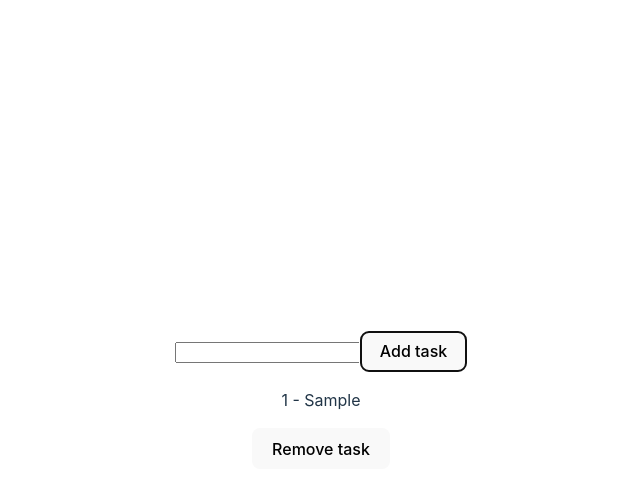
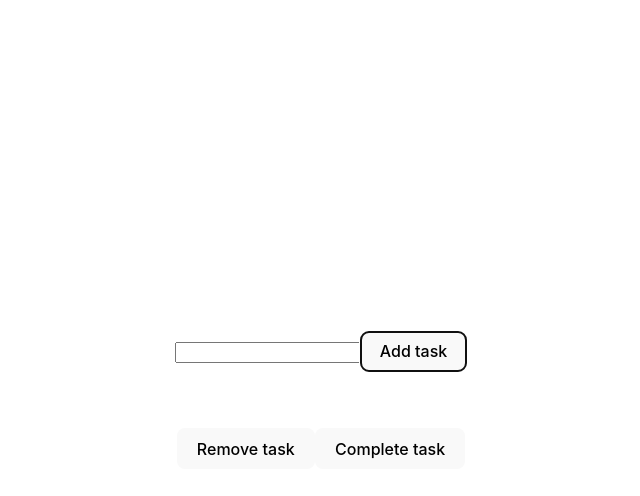
Before and after one commit to benitomiyazato/reactjs-course, a React (Vite) app: page / in a window 1280 px wide. Both pictures are taken after typing "Sample" into the empty fields and a click on the button "Add task". Shown: the top 496 px of the page, without its empty margins (319-959 px from the left). Built offline with nearby package versions, Linux system fonts and the light colour scheme.

Commit message:
complete task funcionality

```diff
--- a/src/App.jsx
+++ b/src/App.jsx
@@ -1,15 +1,6 @@
 import "./App.css";
 import { useState } from "react";
-import { Planet } from "./Planet";
-
-const planets = [
-  { name: "Mars", isGasPlanet: false },
-  { name: "Earth", isGasPlanet: false },
-  { name: "Jupiter", isGasPlanet: true },
-  { name: "Venus", isGasPlanet: false },
-  { name: "Neptune", isGasPlanet: true },
-  { name: "Uranus", isGasPlanet: true },
-];
+import { Task } from "./Task";
 
 function App() {
   const [toDo, setToDo] = useState([]);
@@ -21,8 +12,7 @@ function App() {
   };
 
   const addTask = () => {
-    const taskToAdd = { id: nextId, name: newTask };
-    console.log(taskToAdd);
+    const taskToAdd = { id: nextId, name: newTask, completed: false };
     setToDo([...toDo, taskToAdd]);
     setNewTask("");
     setNextId(nextId + 1);
@@ -32,21 +22,32 @@ function App() {
     setToDo(toDo.filter((t) => t.id != taskId));
   };
 
+  const completeTask = (taskId) => {
+    setToDo(
+      toDo.map((task) =>
+        task.id === taskId ? { ...task, completed: true } : task
+      )
+    );
+  };
+
   return (
     <div className="App">
-
       <div className="addTask">
         <input type="text" value={newTask} onChange={handleNewTaskInput} />
         <button onClick={addTask}>Add task</button>
       </div>
 
       <div className="taskList">
-        {toDo.map((task) => {
+        {toDo.map((task, key) => {
           return (
-            <div>
-              <p> {task.id} - {task.name} </p>
-              <button onClick={() => removeTask(task.id)}>Remove task</button>
-            </div>
+            <Task
+              key={key}
+              name={task.name}
+              id={task.id}
+              completed={task.completed}
+              removeTask={removeTask}
+              completeTask={completeTask}
+            />
           );
         })}
       </div>
--- a/src/Planet.jsx
+++ /dev/null
@@ -1,8 +0,0 @@
-export const Planet = (props) => {
-  const { name } = props;
-  return (
-    <div>
-      <h1>Name: {name}</h1>
-    </div>
-  );
-};
--- /dev/null
+++ b/src/Task.jsx
@@ -0,0 +1,13 @@
+export const Task = (props) => {
+  const { name, id, completed, removeTask, completeTask} = props;
+
+  return (
+    <div>
+      <p style={{color: completed ? "green" : "white"}}>
+        {id} - {name}
+      </p>
+      <button onClick={() => removeTask(id)}>Remove task</button>
+      <button onClick={() => completeTask(id)}>Complete task</button>
+    </div>
+  );
+};
```
